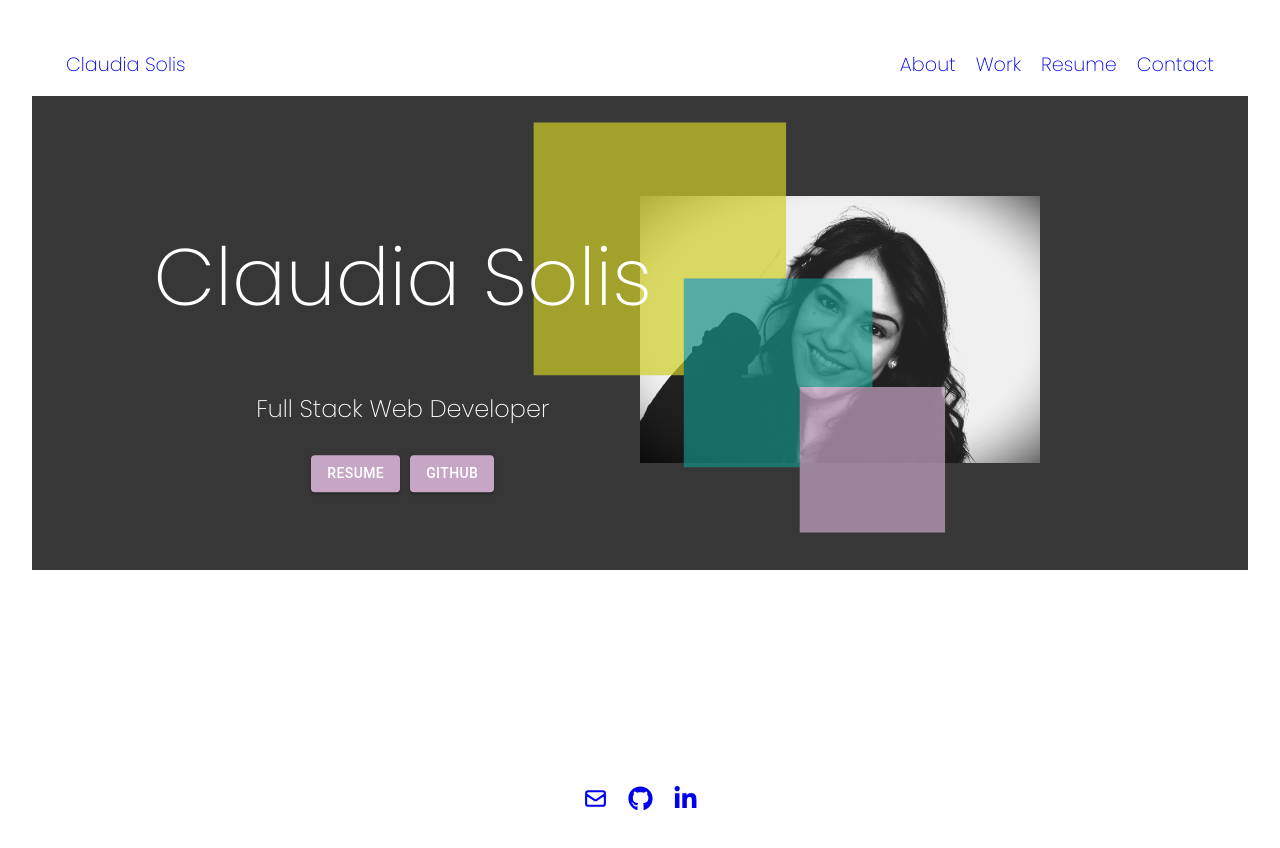
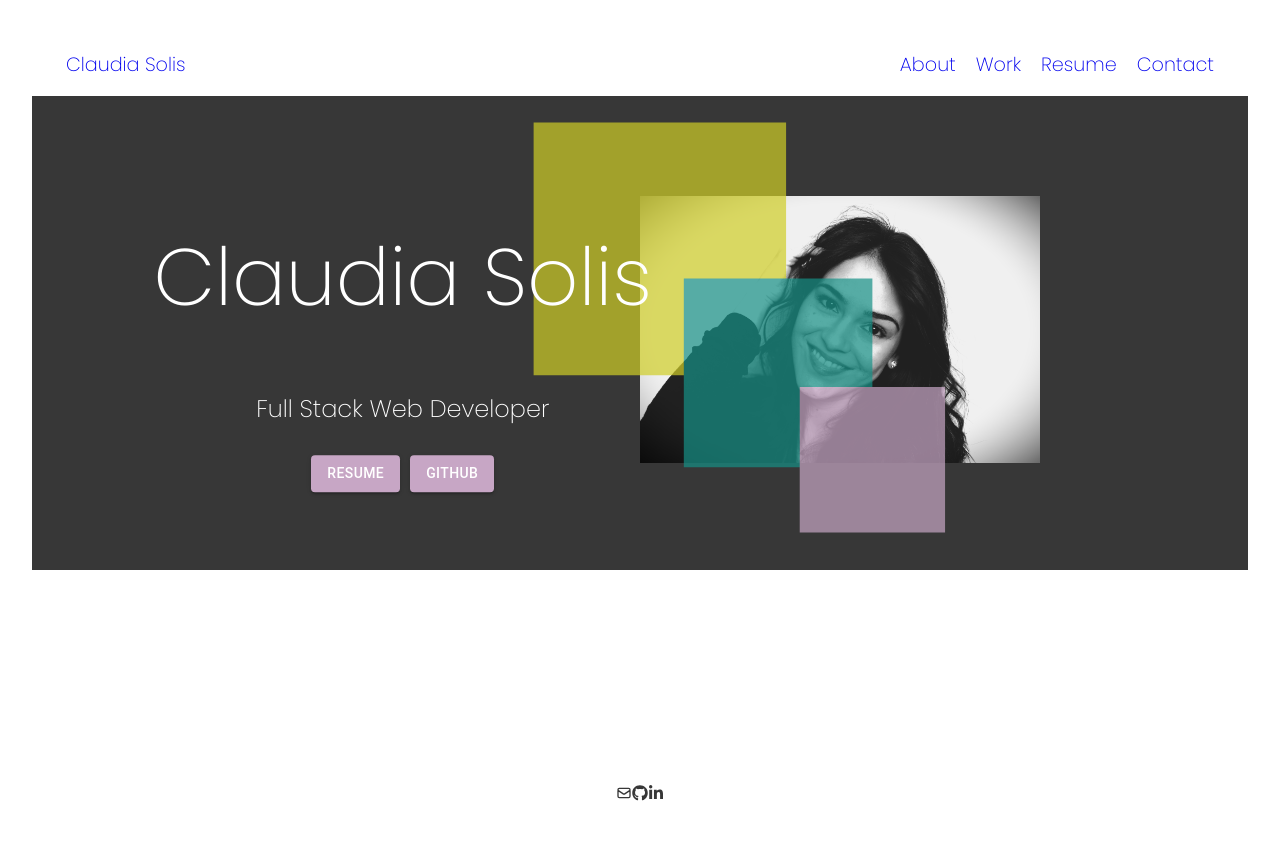
Before and after one commit to cjsolis12/claudia-solis, a React (Vite) app: page / in a window 1280 px wide. Shown: the top 848 px of the page. Built offline with nearby package versions, Linux system fonts and the light colour scheme.

Commit message:
added links to footer and made it sticky

```diff
--- a/src/components/layout/Footer.jsx
+++ b/src/components/layout/Footer.jsx
@@ -1,54 +1,40 @@
 import { NavLink } from "react-router-dom";
 import { Box } from "@mui/system";
+import Container from "@mui/material/Container";
+import Link from "@mui/material/Link";
 import { FaLinkedinIn, FaGithub } from "react-icons/fa";
 import { HiOutlineMail } from "react-icons/hi";
-
 
 export default function Footer() {
   return (
     <>
-    <Box
-      sx={{
-        display: "flex",
-        flexDirection: "row",
-        justifyContent: "center",
-        alignItems: "center",
-        marginTop: "auto",
-
-      }}
-    >
       <Box
         sx={{
-          display: "flex",
-          flexDirection: "row",
-          justifyContent: "space-around",
-          alignItems: "center",
-          Padding: "7rem",
-          fontSize: "25px"
+          py: 3,
+          px: 2,
+          mt: "auto",
         }}
-        spacing={10}
       >
-        <NavLink
-        to="/about"
-        activeClassName="active-link"
-        >
-          <HiOutlineMail/>
-        </NavLink>
-        <NavLink
-        to="/work"
-        activeClassName="active-link"
-
-        >
-        <FaGithub/>
-        </NavLink>
-        <NavLink
-        to="/contact"
-        activeClassName="active-link"
-        >
-          <FaLinkedinIn/>
-        </NavLink>
+        <Container maxWidth="sm">
+          <Link activeClassName="active-link" href="" target="_blank" rel="noopener">
+            <HiOutlineMail />
+          </Link>
+          <Link
+            activeClassName="active-link"
+            href="https://github.com/cjsolis12"
+            target="_blank" rel="noopener"
+          >
+            <FaGithub />
+          </Link>
+          <Link
+            href="https://www.linkedin.com/in/claudia-solis-48599422a/"
+            activeClassName="active-link"
+            target="_blank" rel="noopener"
+          >
+            <FaLinkedinIn />
+          </Link>
+        </Container>
       </Box>
-    </Box>
     </>
   );
 }
--- a/src/pages/Resume.jsx
+++ b/src/pages/Resume.jsx
@@ -30,17 +30,17 @@ export default function Resume() {
       </Grid> */}
 
       {/* Front End Skills */}
-      <Grid item xs={6} md={4} sx={{ padding: "16px" }}>
+      <Grid item xs={12} md={4} sx={{ padding: "16px" }}>
         <Paper>  <div>
           {" "}
-          <DevicesOutlinedIcon size={48} />
+          <DevicesOutlinedIcon  />
         </div>
         <h4>Front End Skills</h4></Paper>
 
       </Grid>
 
       {/* Back End Skills */}
-      <Grid item xs={6} md={4} sx={{ textAlign: "center", padding: "16px" }}>
+      <Grid item xs={12} md={4} sx={{ textAlign: "center", padding: "16px" }}>
         <Paper>
         <div>
           {" "}
@@ -52,7 +52,7 @@ export default function Resume() {
       </Grid>
 
       {/* Other */}
-      <Grid item xs={6} md={4} sx={{ textAlign: "center", padding: "16px" }}>
+      <Grid item xs={12} md={4} sx={{ textAlign: "center", padding: "16px" }}>
         <Paper>
           <div>
             {" "}
```
